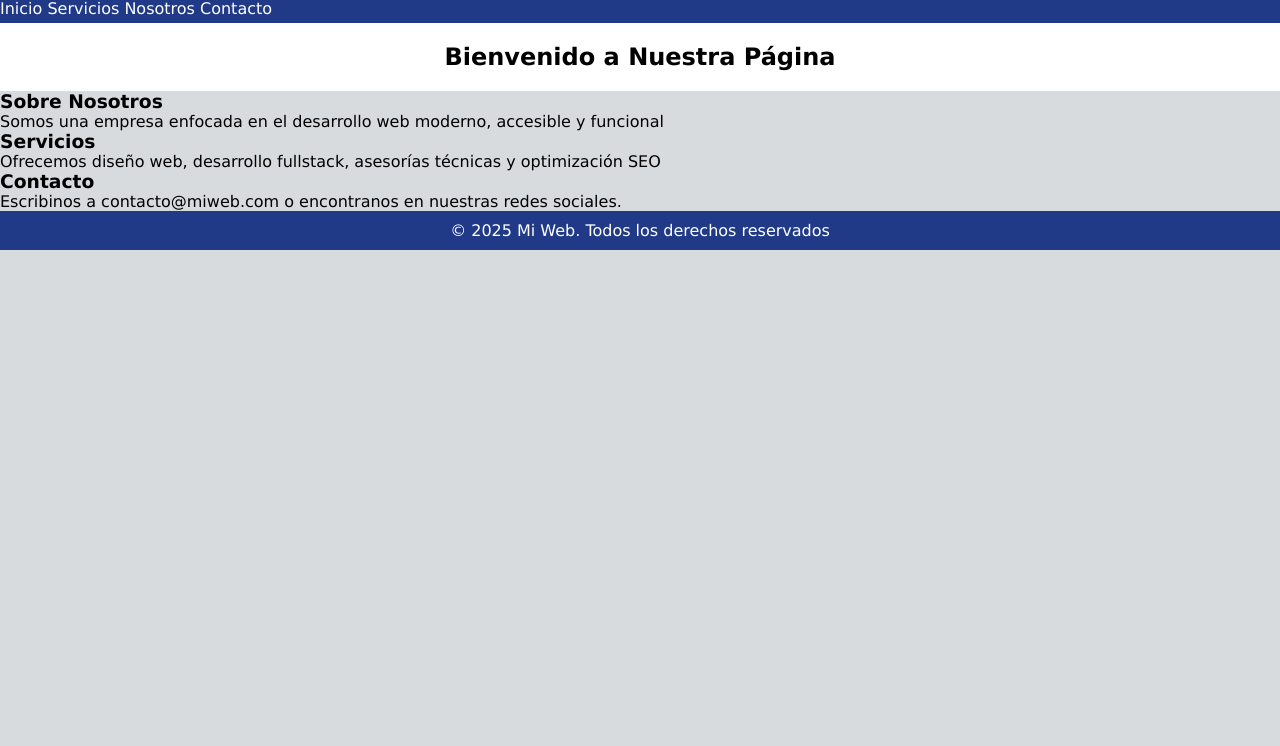
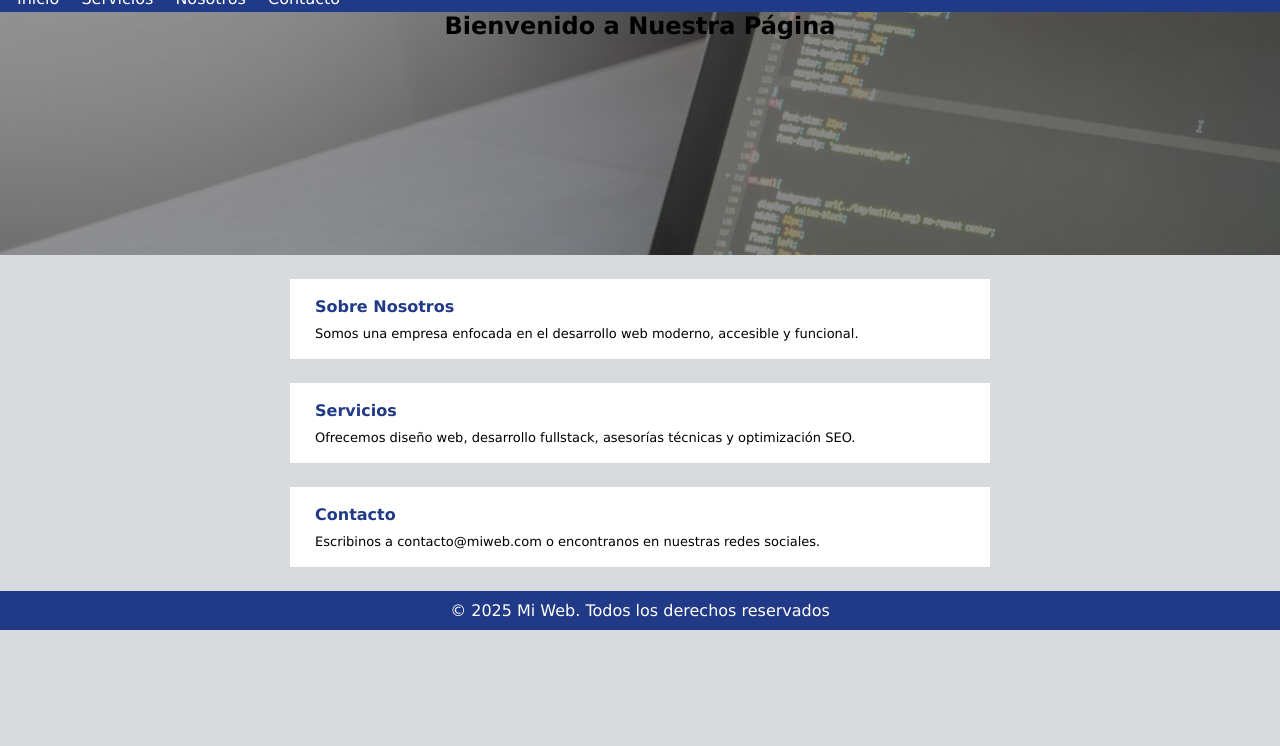
Before and after one commit to laurabrnich4/Clase-6---Ejercicio-de-clase, a plain HTML site: page index.html in a window 1280 px wide. Shown: the part 54-800 px from the top of the page. Drawn offline with Linux system fonts and the light colour scheme.

Commit message:
Le agregué varias modificaciones al CSS, entre ellas: etiquetas, fuentes, margenes, etc.

```diff
--- a/css/style.css
+++ b/css/style.css
@@ -16,15 +16,20 @@ header{
     color: white;
 }
 
+h1{
+    margin-left: 17px;
+    font-size: 25px;
+    padding: 5px 0;
+}
+
 nav{
-    margin-top: 10px;
-    padding: 5px 0;
-    /* margin-bottom: 50px; */
+    padding: 4px 0;
 }
 
 nav a{
     color: white;
     text-decoration: none;
+    margin-left: 17px;
 }
 
 
@@ -32,8 +37,28 @@ nav a{
 
 .hero{
     background-color: white;
-    padding: 20px;
+    background-image: linear-gradient(to right, rgba(0, 0, 0, 0.4), rgba(0, 0, 0, 0.5)), url(../imagen.jpg);
+    background-size: cover;
+    background-repeat: no-repeat;
+    background-position: top center;
+    height: 30.4vh;
     text-align: center;
+}
+
+.seccion{
+    background-color: white;
+    margin: 24px 290px;
+    padding: 18px 25px;
+}
+
+.seccion h4{
+    color: #203A88;
+    margin-bottom: 10px;
+}
+
+.seccion p{
+    font-size: small;
+    font-family:'Lucida Sans', 'Lucida Sans Regular', 'Lucida Grande', 'Lucida Sans Unicode', Geneva, Verdana, sans-serif;
 }
 
 
--- a/index.html
+++ b/index.html
@@ -19,19 +19,19 @@
 
     <main>
         <section class="hero">
-            <h2>Bienvenido a Nuestra Página </h2>
+            <h2>Bienvenido a Nuestra Página</h2>
         </section>
-        <section>
-            <h3>Sobre Nosotros</h3>
-            <p>Somos una empresa enfocada en el desarrollo web moderno, accesible y funcional</p>
+        <section class="seccion">
+            <h4>Sobre Nosotros</h4>
+            <p>Somos una empresa enfocada en el desarrollo web moderno, accesible y funcional.</p>
         </section>
-        <section>
-            <h3>Servicios</h3>
-            <p>Ofrecemos diseño web, desarrollo fullstack, asesorías técnicas y optimización SEO</p>
+        <section class="seccion">
+            <h4>Servicios</h4>
+            <p>Ofrecemos diseño web, desarrollo fullstack, asesorías técnicas y optimización SEO.</p>
         </section>
-        <section>
-            <h3>Contacto</h3>
-            <P>Escribinos a contacto@miweb.com o encontranos en nuestras redes sociales.</P>
+        <section class="seccion">
+            <h4>Contacto</h4>
+            <p>Escribinos a contacto@miweb.com o encontranos en nuestras redes sociales.</p>
         </section>
     </main>
 
```
